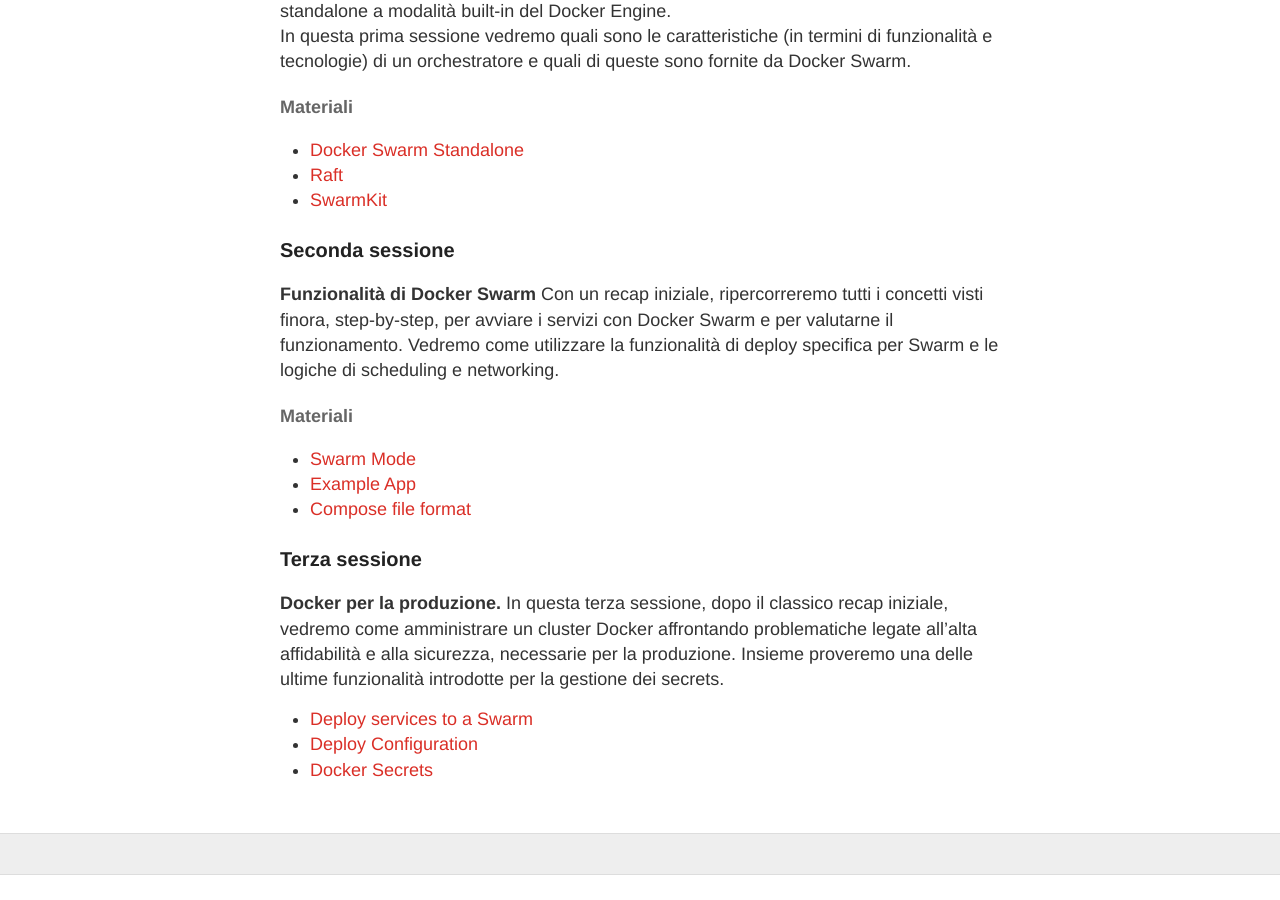
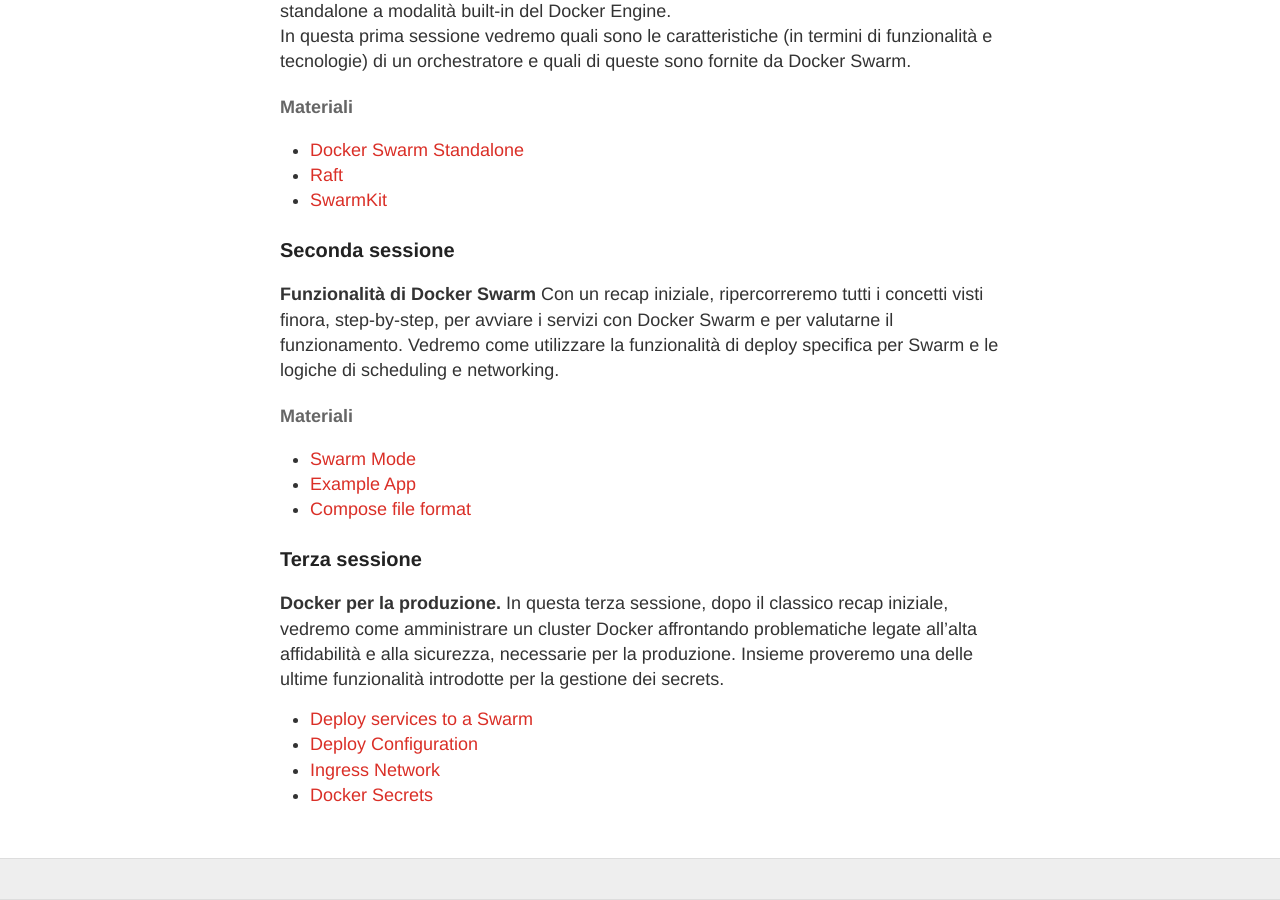
Before and after one commit to LOG-ED/docker-swarm, a Jekyll site: the page built from index.md, in a window 1280 px wide and 900 px high, scrolled down 1754 px. Built offline with Jekyll 4.4.1, drawn with Linux system fonts in a browser that asks for light colours; nearby versions of some CDN libraries; our own code applies the rules of GitHub Pages for plain Markdown files; before the commit the page ends 2629 px from its top, so only the background shows below that.

Commit message:
add network link

```diff
--- a/index.md
+++ b/index.md
@@ -78,4 +78,5 @@ In questa prima sessione vedremo quali sono le caratteristiche (in termini di fu
 
 - [Deploy services to a Swarm](https://docs.docker.com/engine/swarm/services/)
 - [Deploy Configuration](https://docs.docker.com/compose/compose-file/#deploy)
+- [Ingress Network](https://docs.docker.com/engine/swarm/ingress/)
 - [Docker Secrets](https://docs.docker.com/engine/swarm/secrets/#simple-example-get-started-with-secrets)
```
